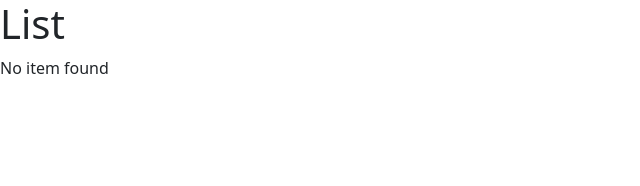
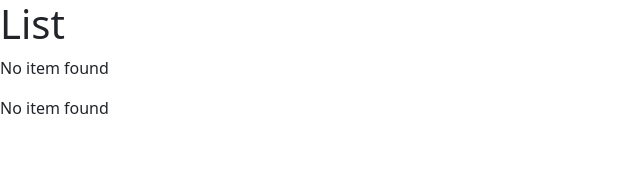
Before and after one commit to birukshegute/intro_to_react, a React (Vite) app in the folder react-app/: page / in a window 1280 px wide. Shown: the top 186 px of the page, without its empty margins (0-640 px from the left). Built offline with nearby package versions, Linux system fonts and the light colour scheme.

Commit message:
just another way using logic operators

```diff
--- a/react-app/src/components/ListGroup.tsx
+++ b/react-app/src/components/ListGroup.tsx
@@ -2,14 +2,11 @@ function ListGroup() {
   let items = ["New York", "San Francisco", "Tokyo", "London", "Paris"];
   items = [];
 
-  const getMessage = () => {
-    return items.length === 0 ? <p>No item found</p> : null;
-  };
-
   return (
     <>
       <h1>List</h1>
-      {getMessage()}
+      {items.length === 0 ? <p>No item found</p> : null}
+      {items.length === 0 && <p>No item found</p>}
       <ul className="list-group">
         {items.map((item) => (
           <li key={item}> {item}</li>
```
